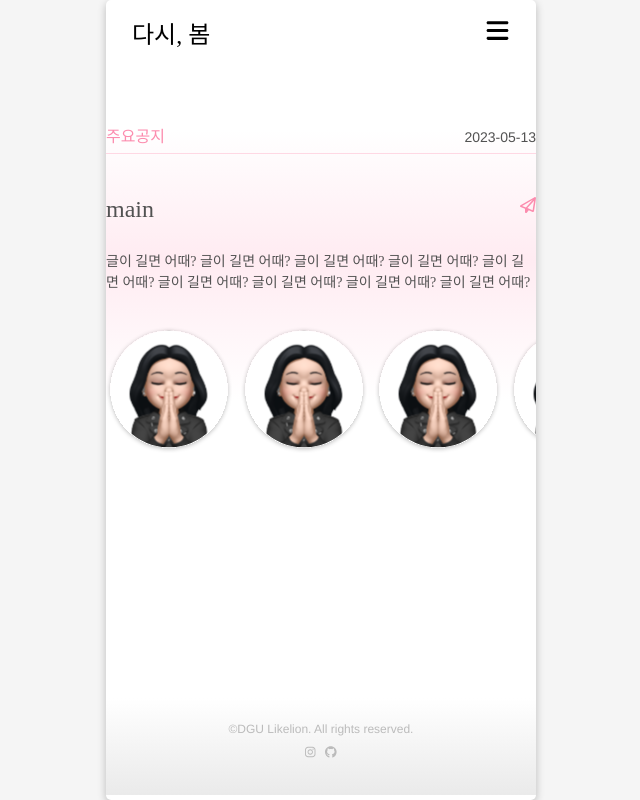
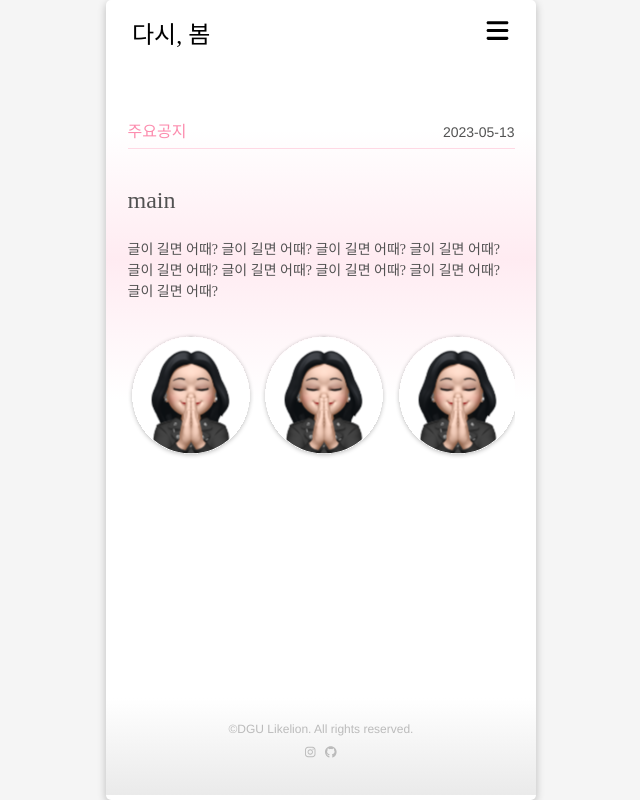
Before and after one commit to LikeLion-at-DGU/2023_spring_festival_front, a Next.js app: page /notice/1 in a window 1280 px wide. Shown: the whole page, without its empty margins (319-959 px from the left). Built offline with nearby package versions, Linux system fonts and the light colour scheme; a web font is replaced by a local one.

Commit message:
hotfix: css 깨진거 수정 및 share 없애기

```diff
--- a/src/pages/notice/[id].jsx
+++ b/src/pages/notice/[id].jsx
@@ -9,10 +9,10 @@ import Image from 'next/image';
 import test from '../../../components/image/about/about_seulgi.svg';
 
 const Container = styled.div`
-  width: 100%;
+  width: 90%;
   display: flex;
   flex-direction: column;
-  margin-top: 25px;
+  margin: 5%;
   z-index: 1;
   padding: 25px 0;
 `;
@@ -55,7 +55,7 @@ const Title = styled.div`
     color: #525252;
     font-family: 'AppleSDGothicNeoB00';
     font-style: normal;
-    font-weight: 400;
+    font-weight: 500;
     font-size: 24px;
 `;
 
@@ -144,22 +144,6 @@ export default function Detail(){
         typeArray.find((type)=>type.type === notice.type) ? typeArray.find((type)=>type.type === notice.type).content
         : ' ';
 
-    // 현재 url
-    //const location = useLocation();
-    useEffect(()=>{
-        console.log(location);
-    }, [location])
-
-    // 링크 복사 함수
-    const handleCopy = async (text) => {
-        try {
-            await navigator.clipboard.writeText(text);
-            alert("링크가 복사되었습니다.");
-        } catch (err) {
-            console.log('Error: '+err);
-        }
-    };
-
   return(
     <Container>
         <Header>
@@ -173,10 +157,10 @@ export default function Detail(){
         <Body>
             <BodyHeader>
                 <Title>{notice.title}</Title>
-                    <Share
+                    {/* <Share
                         icon={faPaperPlane}
                         onClick={()=>handleCopy(`${location.pathname}`)}
-                        ></Share>
+                        ></Share> */}
             </BodyHeader>
             <Content>
             {notice.content}
--- a/src/pages/notice/index.jsx
+++ b/src/pages/notice/index.jsx
@@ -4,10 +4,10 @@ import NoticeCard from "components/notice/NoticeCard";
 import { animated, useTrail } from "react-spring";
 
 const Container = styled.div`
-  width: 100%;
+  width: 90%;
   display: flex;
   flex-direction: column;
-  margin-top: 25px;
+  margin-top: 5%;
   z-index: 1;
 `;
 
```
